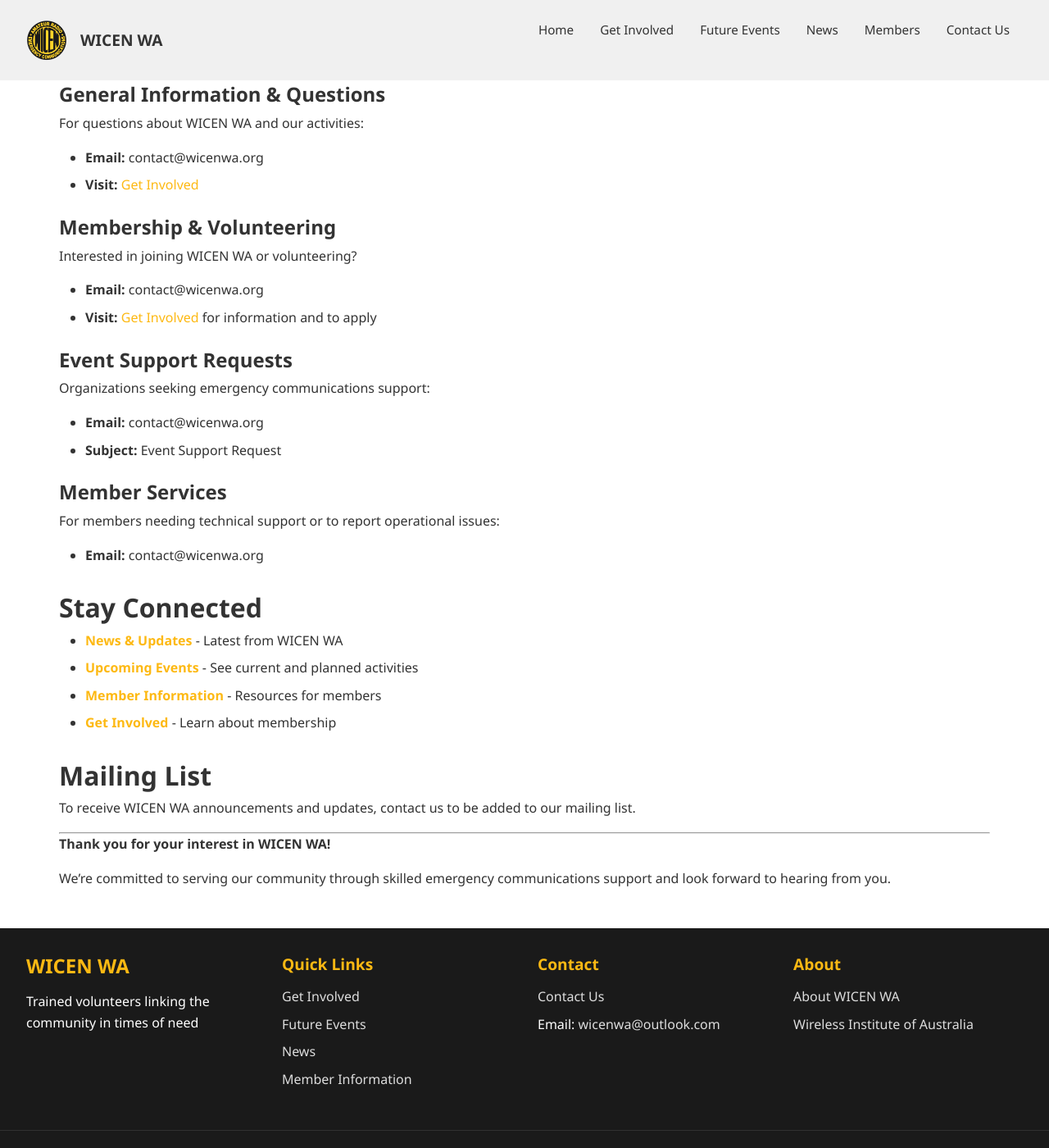
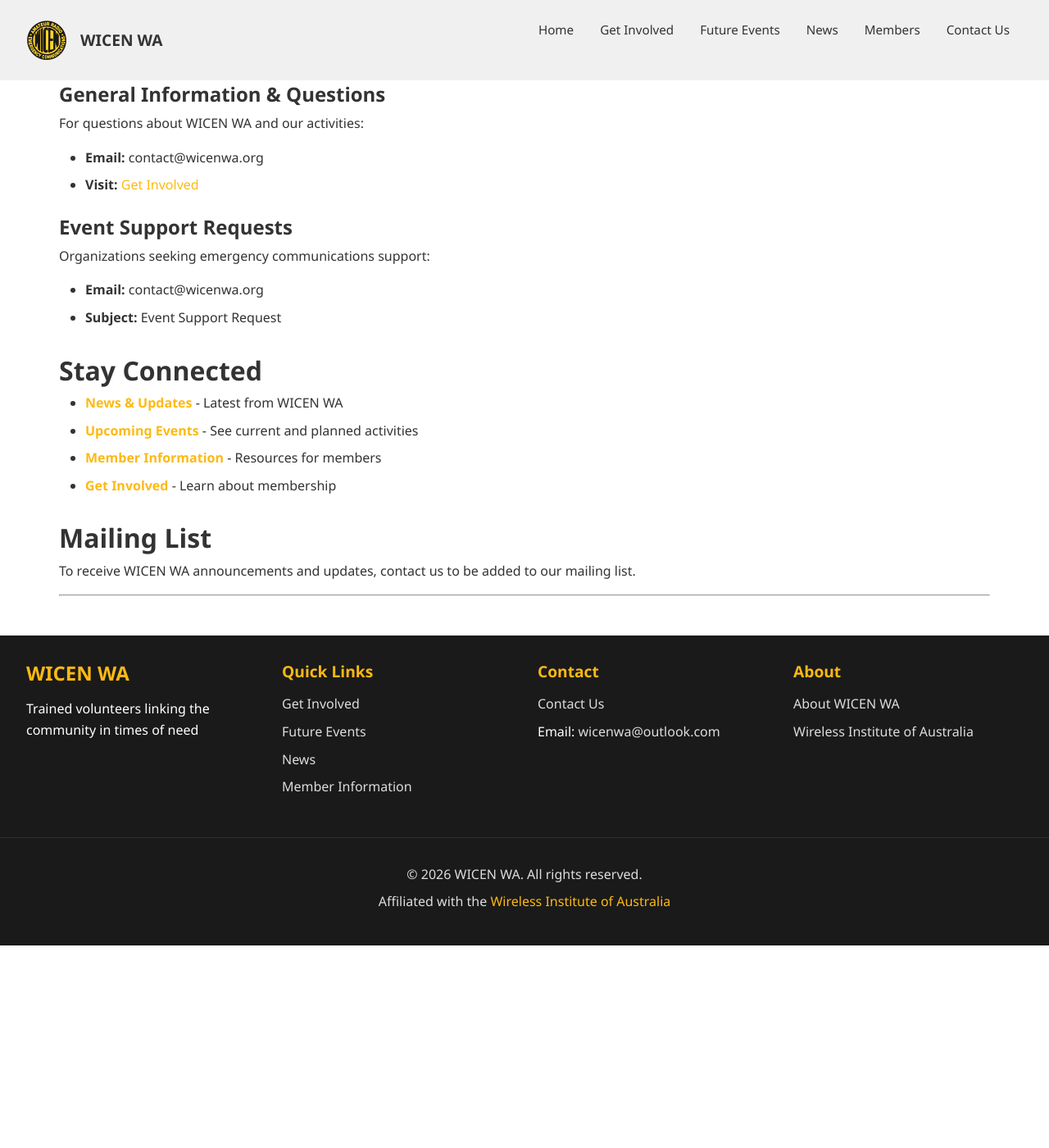
Before and after one commit to jubbp/WICENWA-Web, a Jekyll site: the page built from contact.md, in a window 1280 px wide and 1400 px high, scrolled down 392 px. Shown: the whole window at 82% size. Built offline with Jekyll 4.4.1, drawn with Linux system fonts in a browser that asks for light colours; after the commit the page ends 1545 px from its top, so only the background shows below that.

Commit message:
update the contact.md

```diff
--- a/contact.md
+++ b/contact.md
@@ -23,22 +23,11 @@
 - **Email:** contact@wicenwa.org
 - **Visit:** [Get Involved](/get-involved)
 
-### Membership & Volunteering
-
-Interested in joining WICEN WA or volunteering?
-- **Email:** contact@wicenwa.org
-- **Visit:** [Get Involved](/get-involved) for information and to apply
-
 ### Event Support Requests
 
 Organizations seeking emergency communications support:
 - **Email:** contact@wicenwa.org
 - **Subject:** Event Support Request
-
-### Member Services
-
-For members needing technical support or to report operational issues:
-- **Email:** contact@wicenwa.org
 
 ## Stay Connected
 
@@ -52,7 +41,3 @@
 To receive WICEN WA announcements and updates, contact us to be added to our mailing list.
 
 ---
-
-**Thank you for your interest in WICEN WA!**
-
-We're committed to serving our community through skilled emergency communications support and look forward to hearing from you.
```
